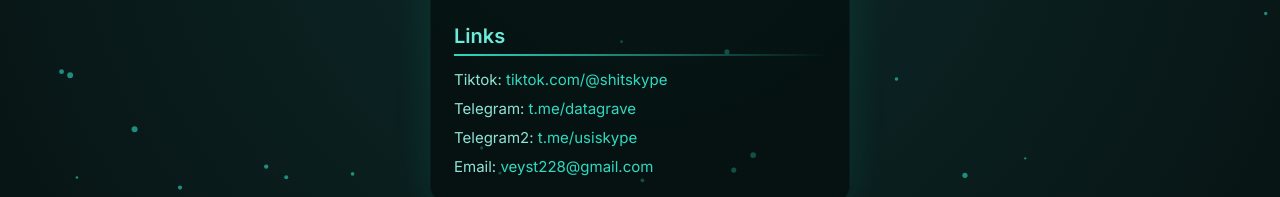
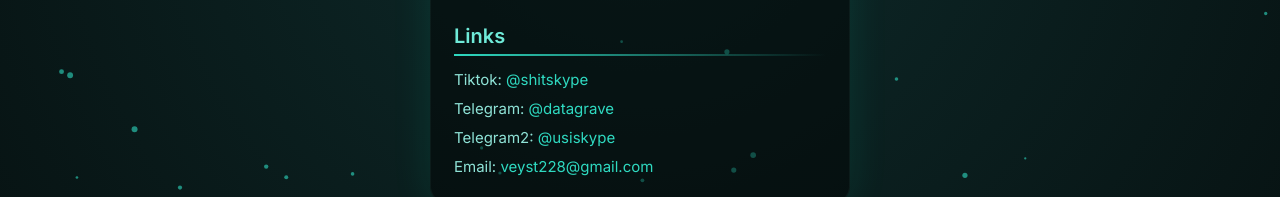
Before and after one commit to kazakura4000-max/kazakura4000-max.github.io, a plain HTML site: page index.html in a window 1280 px wide. Shown: the part 150-347 px from the top of the page. Drawn offline with Linux system fonts and the light colour scheme.

Commit message:
Update links to display usernames instead of URLs

```diff
--- a/index.html
+++ b/index.html
@@ -26,9 +26,9 @@
 <section class="block">
   <h2>Links</h2>
   <ul class="links">
-    <li>Tiktok: <a href="https://www.tiktok.com/@shitskype" target="_blank">tiktok.com/@shitskype</a></li>
-    <li>Telegram: <a href="https://t.me/datagrave" target="_blank">t.me/datagrave</a></li>
-    <li>Telegram2: <a href="https://t.me/usiskype" target="_blank">t.me/usiskype</a></li>
+    <li>Tiktok: <a href="https://www.tiktok.com/@shitskype" target="_blank">@shitskype</a></li>
+    <li>Telegram: <a href="https://t.me/datagrave" target="_blank">@datagrave</a></li>
+    <li>Telegram2: <a href="https://t.me/usiskype" target="_blank">@usiskype</a></li>
     <li>Email: <a href="mailto:veyst228@gmail.com">veyst228@gmail.com</a></li>
   </ul>
 </section>
```
